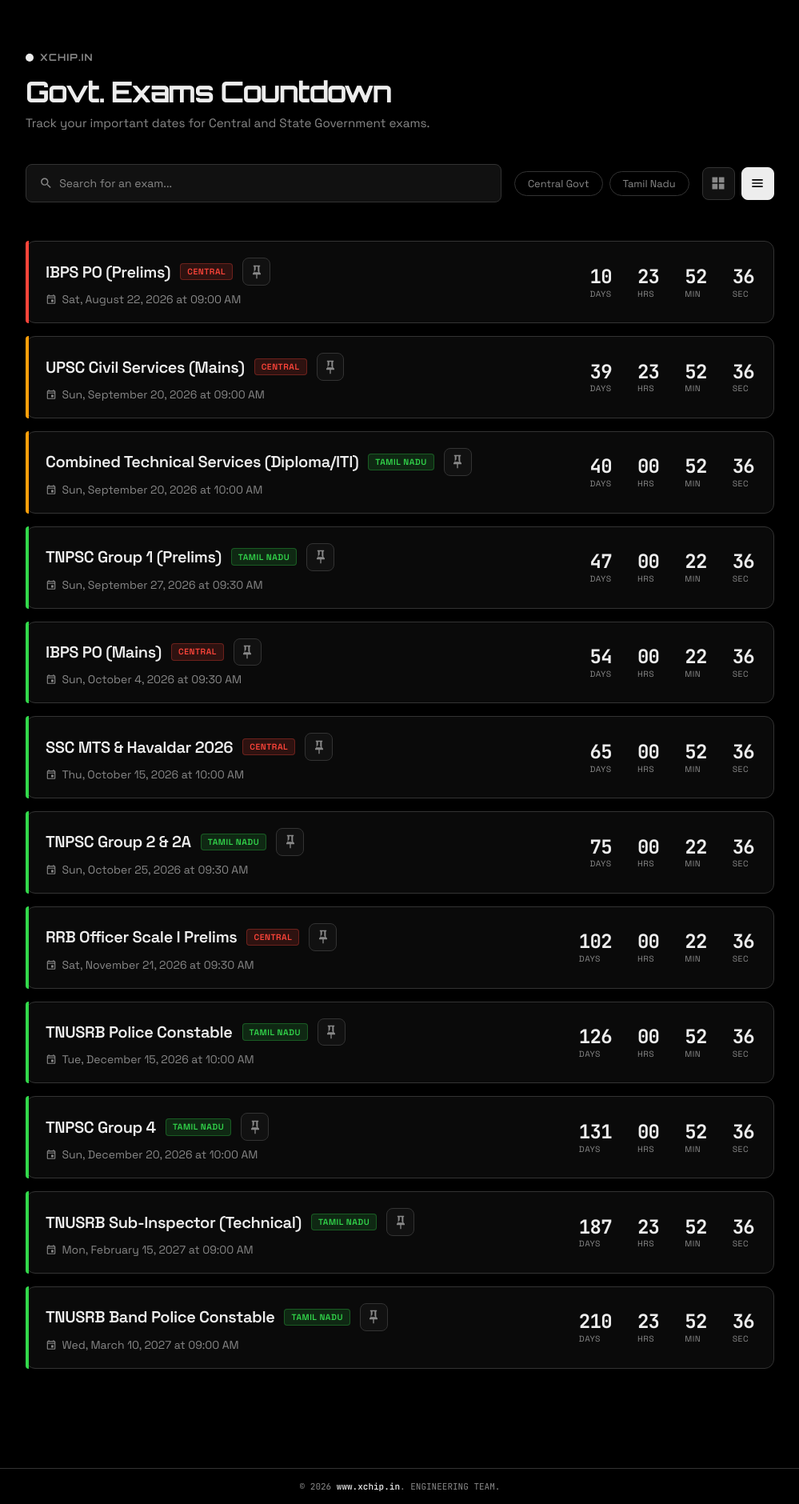
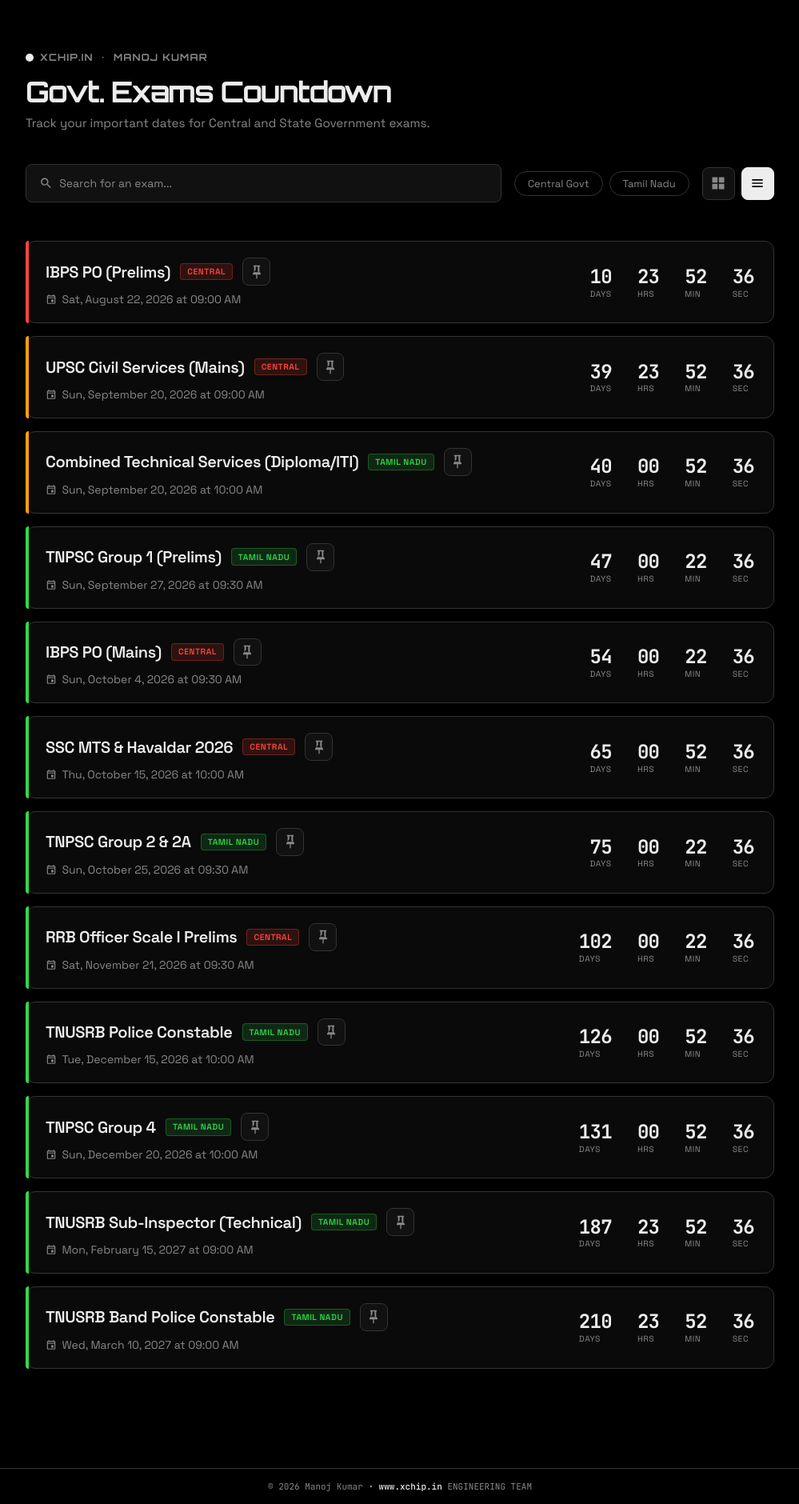
Before and after one commit to nxorg/exams, a website: page index.html in a window 1280 px wide. Shown: the whole page at 80% size, without its empty margins (140-1139 px from the left). Drawn offline with Linux system fonts and the light colour scheme.

Commit message:
Add author name Manoj Kumar to header and footer

```diff
--- a/index.html
+++ b/index.html
@@ -14,7 +14,7 @@
 <body>
     <main class="container">
         <header>
-            <div class="logo">xchip.in</div>
+            <div class="logo">xchip.in &nbsp;&bull;&nbsp; Manoj Kumar</div>
             <h1>Govt. Exams Countdown</h1>
             <p>Track your important dates for Central and State Government exams.</p>
         </header>
@@ -49,7 +49,7 @@
     <footer class="footer">
       <div class="footer-container">
         <div class="footer-meta">
-          <span>&copy; <span id="current-year"></span> <a href="https://www.xchip.in" target="_blank" rel="noopener noreferrer" class="footer-link">www.xchip.in</a>. ENGINEERING TEAM.</span>
+          <span>&copy; <span id="current-year"></span> Manoj Kumar &bull; <a href="https://www.xchip.in" target="_blank" rel="noopener noreferrer" class="footer-link">www.xchip.in</a> ENGINEERING TEAM</span>
         </div>
       </div>
     </footer>
```
